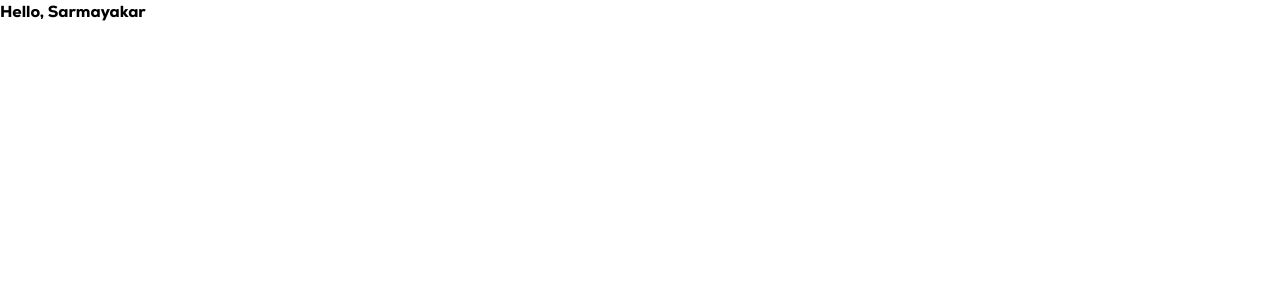
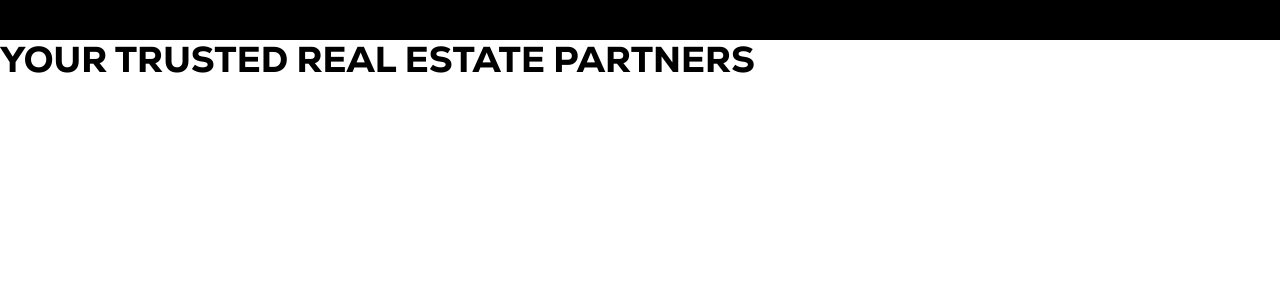
Before and after one commit to high-haseeb/sarmayakar, a Next.js app: page / in a window 1280 px wide. Shown: the top 300 px of the page. Built offline with nearby package versions, Linux system fonts and the light colour scheme.

Commit message:
added whatsapp pictures

```diff
--- a/app/page.tsx
+++ b/app/page.tsx
@@ -1,6 +1,9 @@
-
+import Navbar from "@/components/common/Navbar"
 export default function Home() {
   return (
-    <div>Hello, Sarmayakar</div>
+    <>
+      <Navbar />
+      <div className="text-4xl font-bold">YOUR TRUSTED REAL ESTATE PARTNERS</div>
+    </>
   );
 }
--- /dev/null
+++ b/components/common/Navbar.jsx
@@ -0,0 +1,9 @@
+import React from 'react'
+
+const Navbar = () => {
+  return (
+    <div className='w-screen h-10 bg-black'>Sarmayakar</div>
+  )
+}
+
+export default Navbar
```
Also changed, not shown: public/images/assets/WhatsApp Image 2024-07-10 at 2.14.32 PM.jpeg (added), public/images/assets/WhatsApp Image 2024-07-10 at 2.16.11 PM.jpeg (added).
